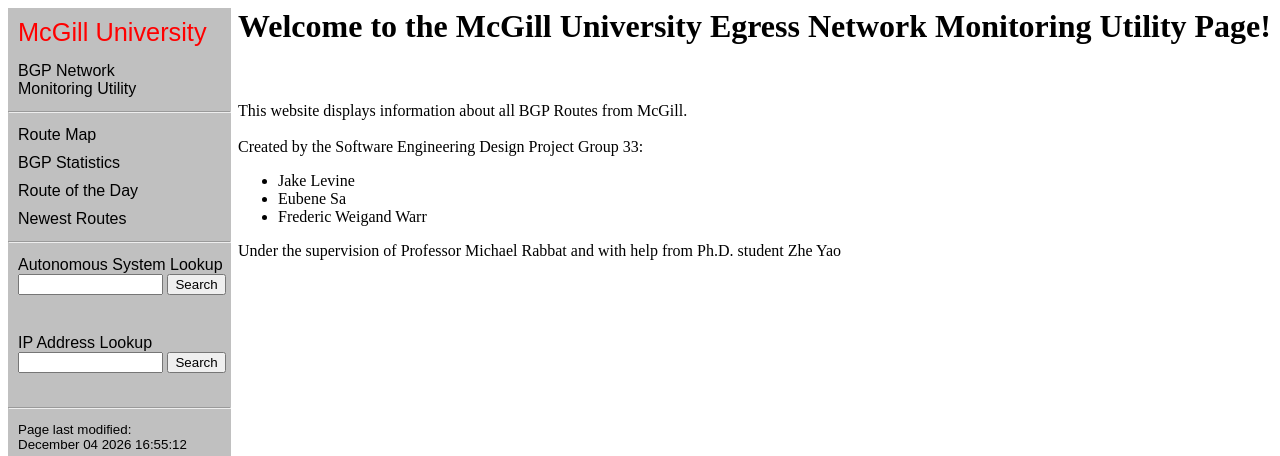
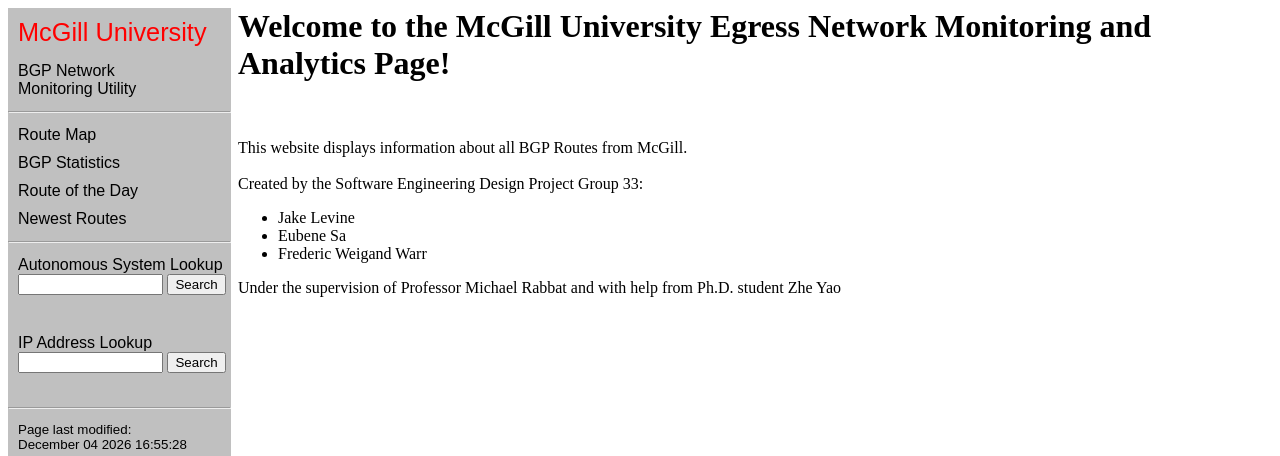
Before and after one commit to jgl2832/EgressNetwork, a PHP site: page / in a window 1280 px wide. Shown: the top 456 px of the page. Run offline with PHP 8.4, Linux system fonts and the light colour scheme.

Commit message:
changing the title

```diff
--- a/index.php
+++ b/index.php
@@ -5,7 +5,7 @@
 	<body>
 	<?php include("nav.php"); ?>
 	<div id="content" style="margin-left:230px;" >
-		<h1>Welcome to the McGill University Egress Network Monitoring Utility Page!</h1>
+		<h1>Welcome to the McGill University Egress Network Monitoring and Analytics Page!</h1>
 		<br />
 		<br />
 		This website displays information about all BGP Routes from McGill.<br />
```
